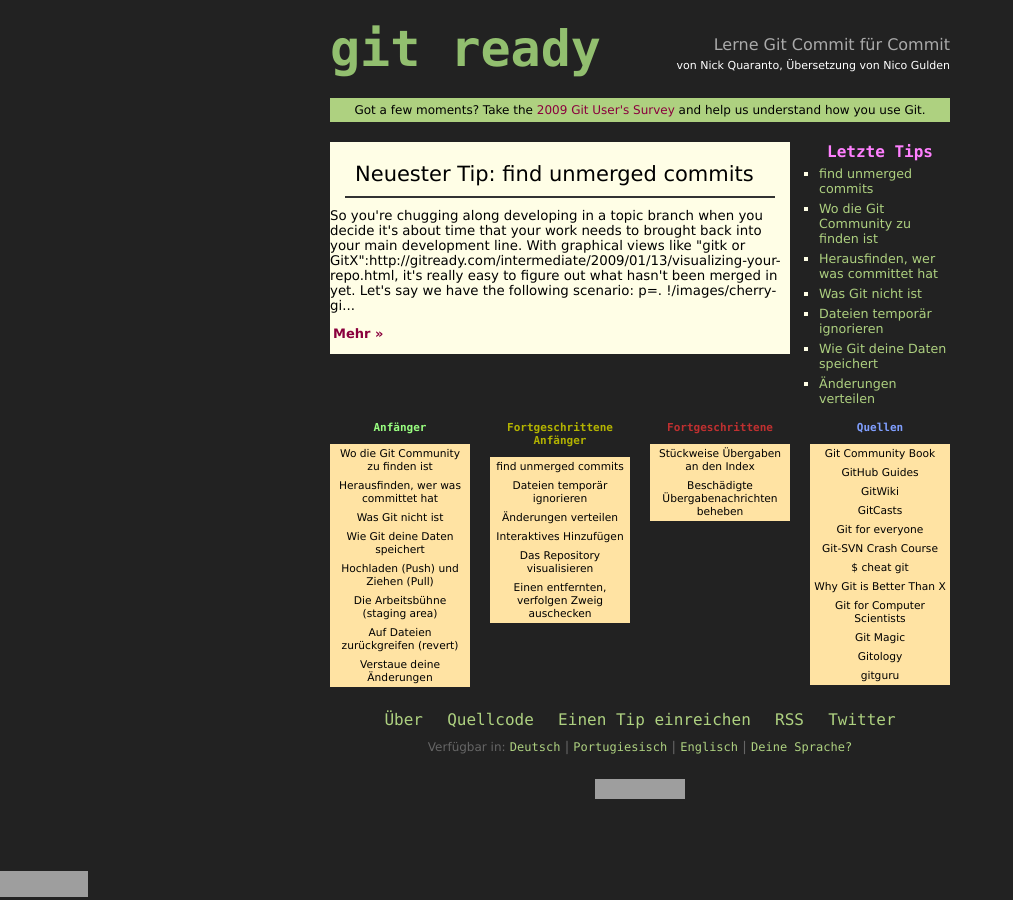
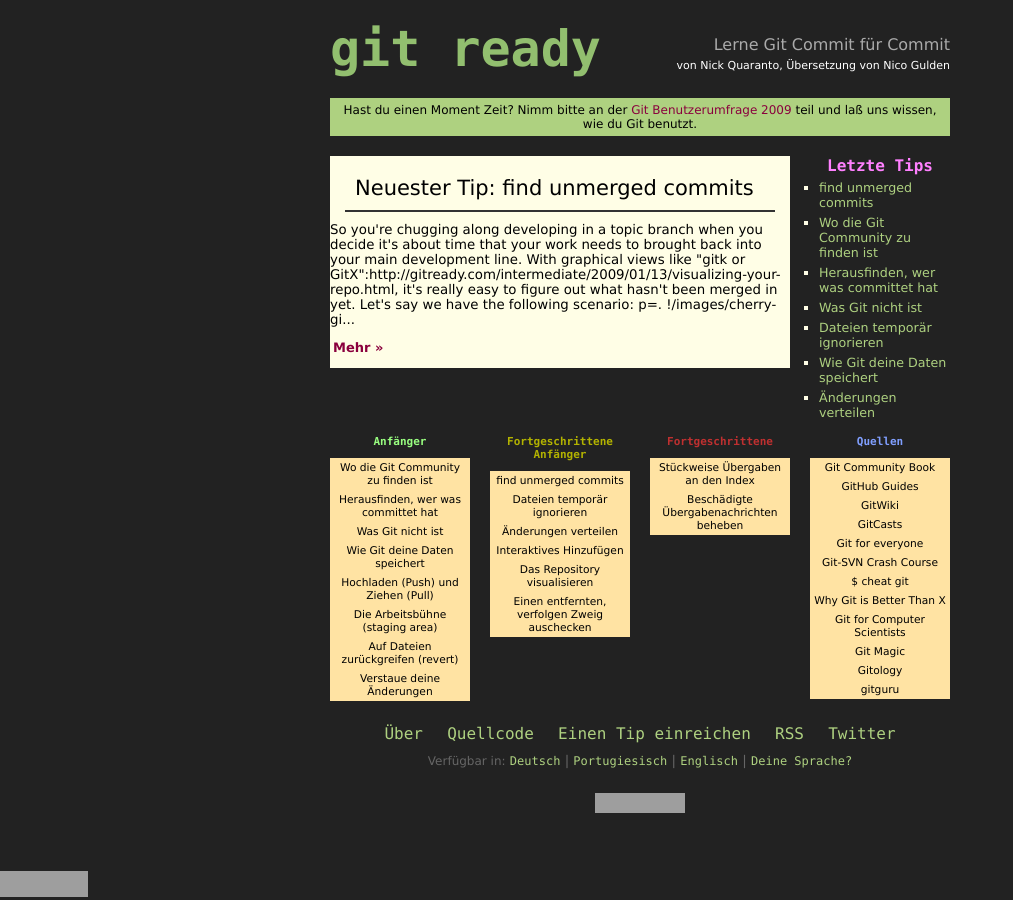
Before and after one commit to qrush/gitready, a Jekyll site: the page built from index.html, in a window 1280 px wide. Shown: the whole page, without its empty margins (0-1013 px from the left). Built offline with Jekyll 4.4.1, drawn with Linux system fonts in a browser that asks for light colours; grey boxes are pictures that could not be loaded.

Commit message:
[de] Translated link to user survey.

```diff
--- a/_layouts/default.html
+++ b/_layouts/default.html
@@ -22,7 +22,7 @@
 		</div>
     <div class="grid_8 prefix_2 suffix_2 main">
       <div class="survey">
-        Got a few moments? Take the <a href="http://tinyurl.com/GitSurvey2009">2009 Git User's Survey</a> and help us understand how you use Git.
+        Hast du einen Moment Zeit? Nimm bitte an der <a href="http://tinyurl.com/GitSurvey2009">Git Benutzerumfrage 2009</a> teil und laß uns wissen, wie du Git benutzt.
       </div>
       {{ content }}
     </div>
```
